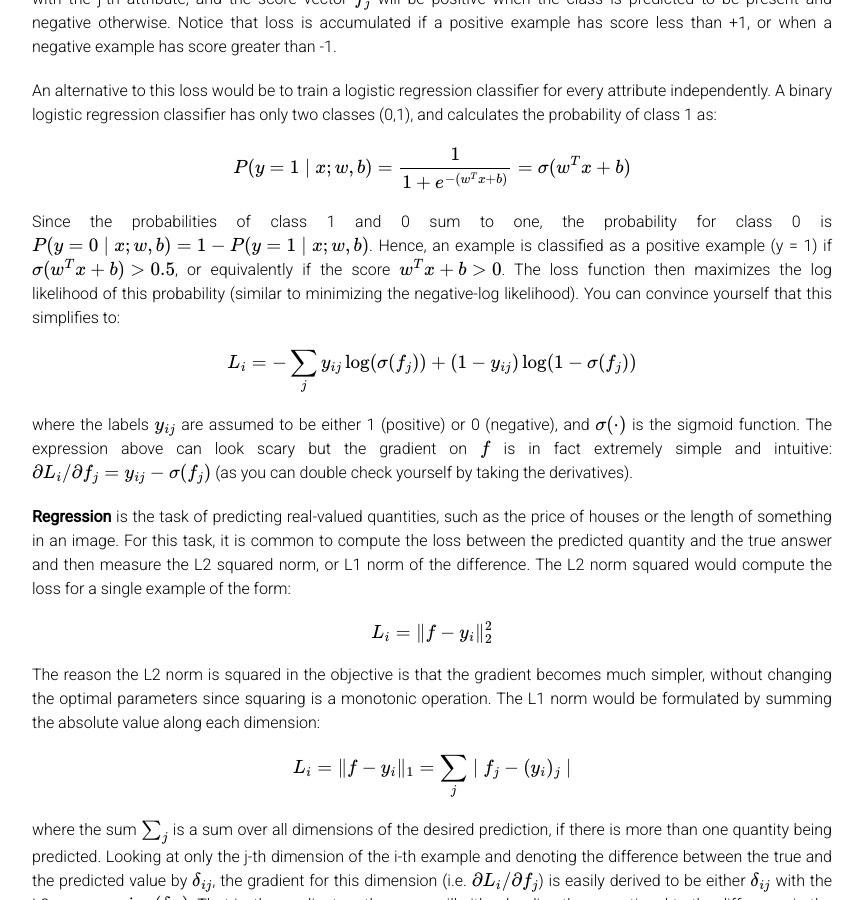
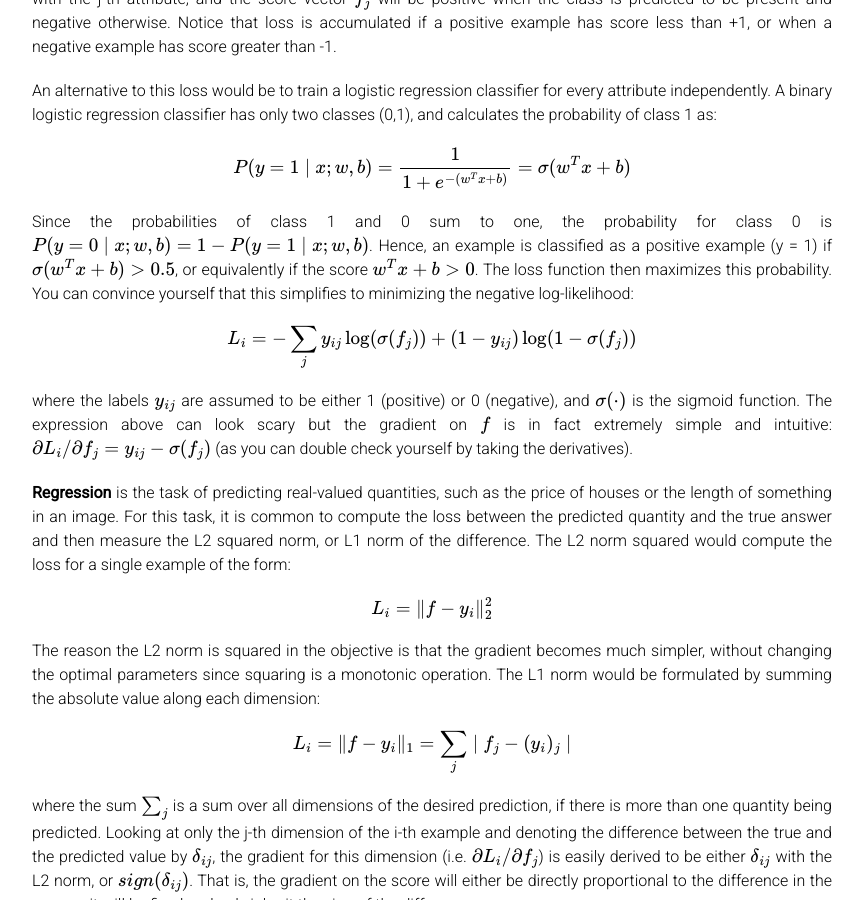
Before and after one commit to cs231n/cs231n.github.io, a Jekyll site: the page built from neural-networks-2.md, in a window 1280 px wide and 900 px high, scrolled down 11070 px. Shown: the whole window, without its empty margins (208-1071 px from the left). Built offline with Jekyll 4.4.1, drawn with Linux system fonts in a browser that asks for light colours; formulas are drawn with MathJax 3.

Commit message:
Tweak wording

```diff
--- a/neural-networks-2.md
+++ b/neural-networks-2.md
@@ -258,7 +258,7 @@
 P(y = 1 \mid x; w, b) = \frac{1}{1 + e^{-(w^Tx +b)}} = \sigma (w^Tx + b)
 $$
 
-Since the probabilities of class 1 and 0 sum to one, the probability for class 0 is \\(P(y = 0 \mid x; w, b) = 1 - P(y = 1 \mid x; w,b)\\). Hence, an example is classified as a positive example (y = 1) if \\(\sigma (w^Tx + b) > 0.5\\), or equivalently if the score \\(w^Tx +b > 0\\). The loss function then maximizes the log likelihood of this probability (similar to minimizing the negative-log likelihood). You can convince yourself that this simplifies to:
+Since the probabilities of class 1 and 0 sum to one, the probability for class 0 is \\(P(y = 0 \mid x; w, b) = 1 - P(y = 1 \mid x; w,b)\\). Hence, an example is classified as a positive example (y = 1) if \\(\sigma (w^Tx + b) > 0.5\\), or equivalently if the score \\(w^Tx +b > 0\\). The loss function then maximizes this probability. You can convince yourself that this simplifies to minimizing the negative log-likelihood:
 
 $$
 L_i = -\sum_j y_{ij} \log(\sigma(f_j)) + (1 - y_{ij}) \log(1 - \sigma(f_j))
```
